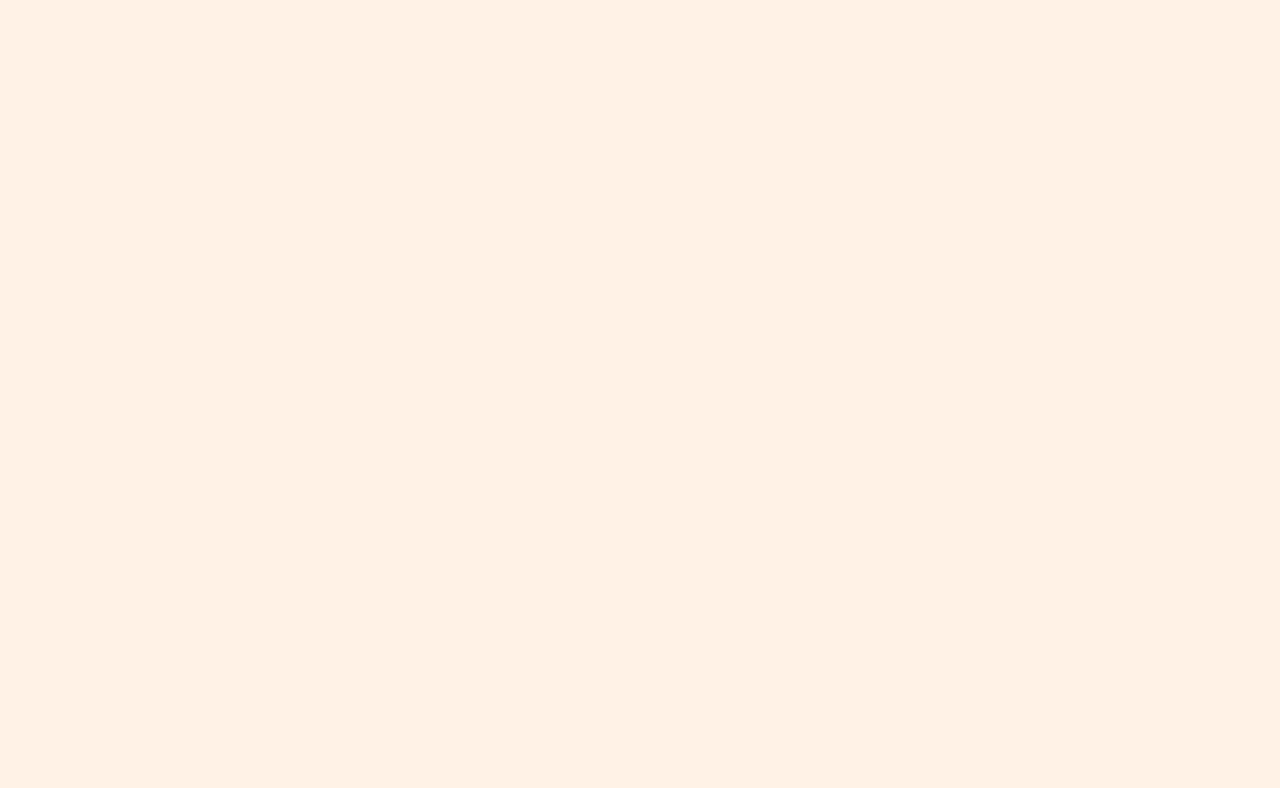
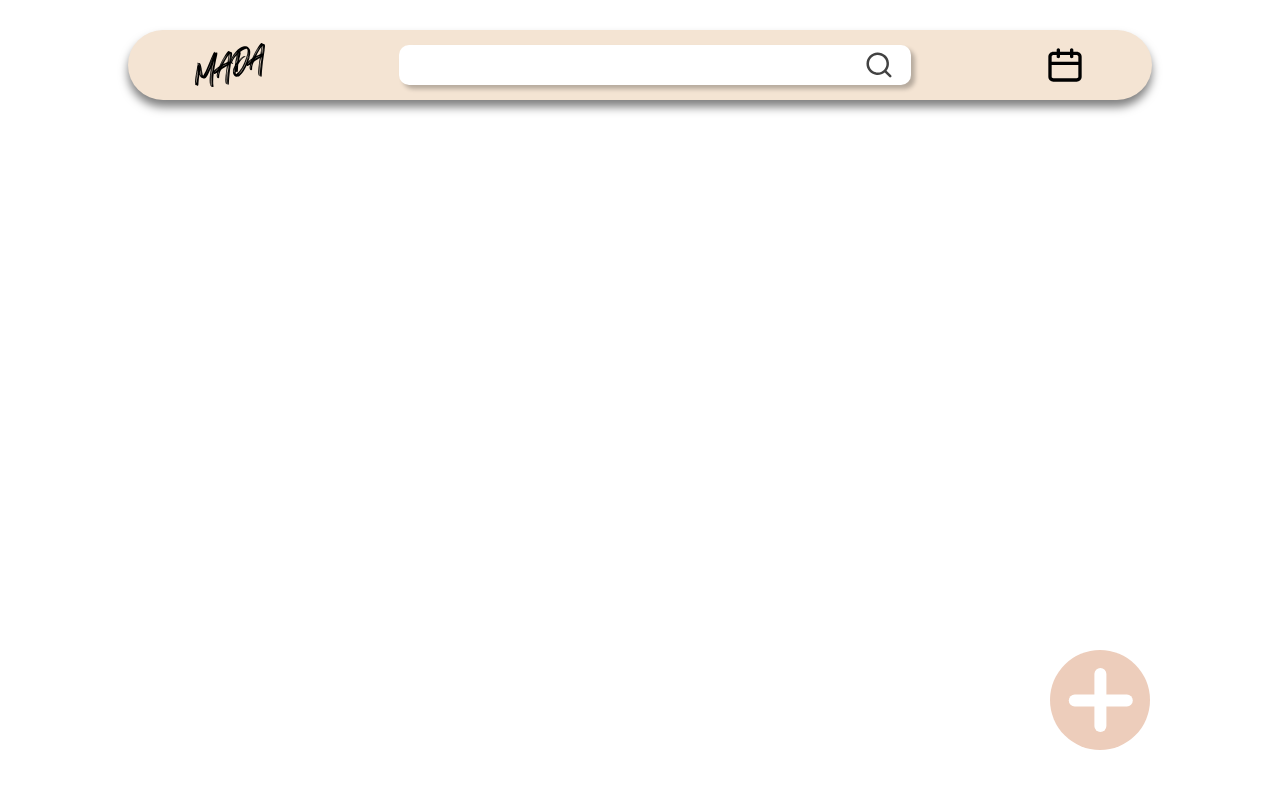
Before and after one commit to MinJeongH/MADA, a React (Create React App) app: page /map in a window 1280 px wide. Before the commit this address had no page. Shown: the top 788 px of the page. Built offline with nearby package versions, Linux system fonts and the light colour scheme.

Commit message:
맵 페이지 생성

```diff
--- a/src/App.tsx
+++ b/src/App.tsx
@@ -2,9 +2,10 @@ import React from 'react';
 import { BrowserRouter, Route, Routes } from 'react-router-dom';
 import './App.scss';
 import Login from './component/login';
-import JoinEmail from './component/join/join_email';
+import JoinEmail from './component/join_email';
 import Home from './component/home';
 import Calender from './component/calender';
+import Map from './component/map';
 
 function App() {
   return (
@@ -15,6 +16,7 @@ function App() {
           <Route path='/login' element={<Login />} />
           <Route path='/joinEmail' element={<JoinEmail />} />
           <Route path='/calender' element={<Calender />} />
+          <Route path='/map' element={<Map />} />
         </Routes>
       </BrowserRouter>
     </div>
--- a/src/component/join/join_email.tsx
+++ b/src/component/join_email.tsx
@@ -1,6 +1,6 @@
 import React, { useRef, useState } from 'react';
 import { useNavigate } from 'react-router-dom';
-import { Join } from '../../service/auth_provider';
+import { Join } from '../service/auth_provider';
 
 const JoinEmail = () => {
   const [clickAgree, setClickAgree] = useState(false);
--- /dev/null
+++ b/src/component/map.tsx
@@ -0,0 +1,19 @@
+import React from 'react';
+
+const Map = () => {
+  return (
+    <section className='map'>
+      <div className='header'>
+        <img className='logo' src='/logo.svg' alt='logo_icon' />
+        <label htmlFor='search'>
+          <input type='text' name='search' id='search' />
+          <img src='/search.svg' alt='search_icon' />
+        </label>
+        <img className='calender' src='/Date.svg' alt='calender_icon' />
+      </div>
+      <img className='add' src='/content_add.svg' alt='add_icon' />
+    </section>
+  );
+};
+
+export default Map;
--- a/src/component/pages.scss
+++ b/src/component/pages.scss
@@ -375,6 +375,68 @@
   }
 }
 
+.map {
+  width: 100vw;
+  height: 100vh;
+  background-color: $colorWhite;
+  display: flex;
+  align-items: center;
+  justify-content: center;
+  position: relative;
+  .header {
+    display: flex;
+    width: 80%;
+    height: 70px;
+    align-items: center;
+    justify-content: space-around;
+    background-color: $colorLightBeige;
+    border-radius: 50px;
+    box-shadow: 0px 7px 10px rgba(0, 0, 0, 0.5);
+    position: absolute;
+    top: 30px;
+    .logo {
+      width: 70px;
+      height: auto;
+    }
+    label {
+      display: flex;
+      align-items: center;
+      justify-content: space-around;
+      background-color: $colorWhite;
+      width: 50%;
+      height: 40px;
+      border-radius: 10px;
+      box-shadow: 4px 4px 4px rgba(0, 0, 0, 0.25);
+      input {
+        border: none;
+        width: 80%;
+        height: 95%;
+        font-size: 24px;
+        &:focus {
+          outline: none;
+        }
+      }
+      img {
+        width: 30px;
+        height: auto;
+        cursor: pointer;
+      }
+    }
+    .calender {
+      width: 40px;
+      height: auto;
+      background-color: transparent;
+    }
+  }
+  .add {
+    width: 100px;
+    height: auto;
+    position: absolute;
+    bottom: 50px;
+    right: 130px;
+  }
+}
+
 @media screen and (max-width: 1280px) {
   .home,
   .login,
```
Also changed, not shown: src/component/join/join_success.tsx (deleted, +0 -18 lines), public/Date.svg (added), public/search.svg (added).
